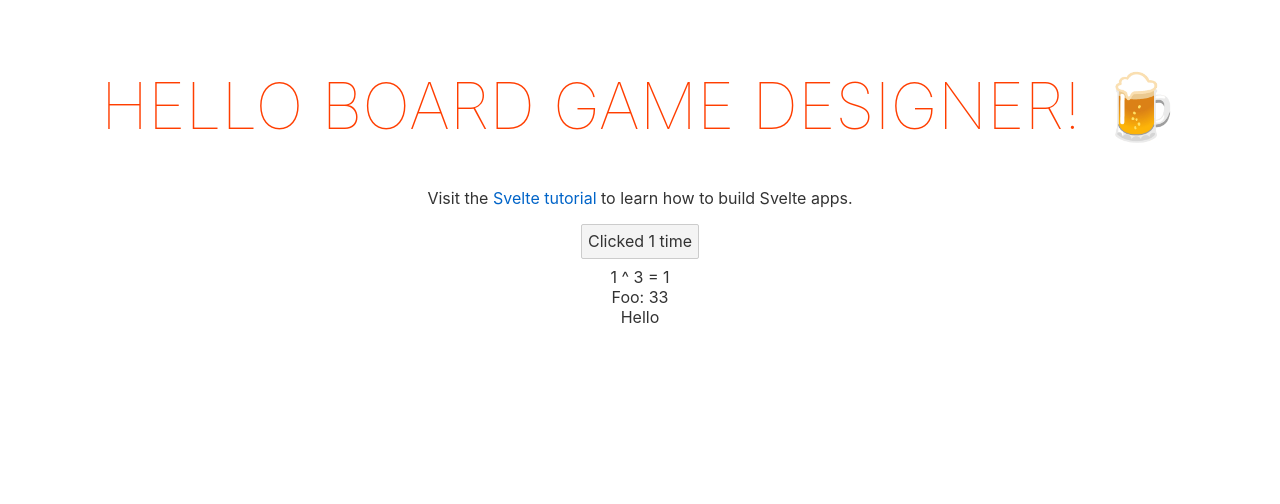
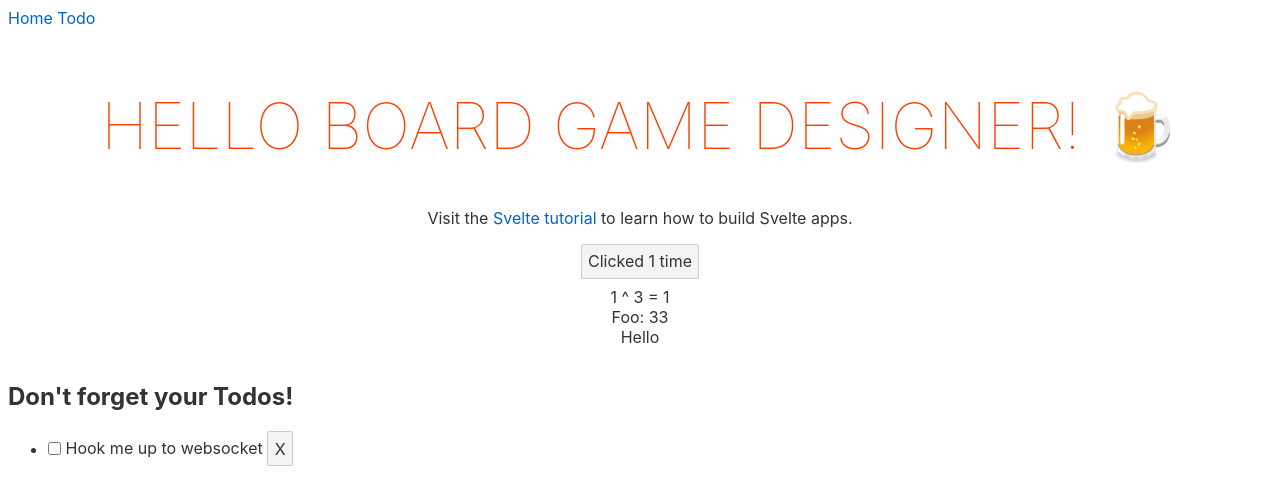
Before and after one commit to aaron-s-brown/board-game-designer, a Svelte app: page / in a window 1280 px wide. Shown: the top 504 px of the page. Built offline with nearby package versions, Linux system fonts and the light colour scheme.

Commit message:
Added a sweet todo list/store example

```diff
--- a/src/App.svelte
+++ b/src/App.svelte
@@ -1,33 +1,20 @@
 <script lang="ts">
+
+	import { Router, Link, Route } from "svelte-routing";
+	import Home from "./Home/Home.svelte"
+	import Todo from "./Todo/Todo.svelte"
+
+	export let url = "";
 	export let name: string;
-	import AaronButton from './Buttons/AaronButton.svelte';
 </script>
 
-<main>
-	<h1>Hello {name}! 🍺 </h1>
-	<p>Visit the <a href="https://svelte.dev/tutorial">Svelte tutorial</a> to learn how to build Svelte apps.</p>
-	<AaronButton foo={33}/>
-	Hello
-</main>
-
-<style>
-	main {
-		text-align: center;
-		padding: 1em;
-		max-width: 240px;
-		margin: 0 auto;
-	}
-
-	h1 {
-		color: #ff3e00;
-		text-transform: uppercase;
-		font-size: 4em;
-		font-weight: 100;
-	}
-
-	@media (min-width: 640px) {
-		main {
-			max-width: none;
-		}
-	}
-</style>
+<Router url="{url}">
+  <nav>
+    <Link to="/">Home</Link>
+    <Link to="todo">Todo</Link>
+  </nav>
+  <div>
+    <Route path="todo" component="{Todo}" />
+    <Route path="/"><Home name="{name}"/></Route>
+  </div>
+</Router>
--- /dev/null
+++ b/src/Home/Home.svelte
@@ -0,0 +1,40 @@
+<script lang="ts">
+  export let name: string;
+  import AaronButton from "../Buttons/AaronButton.svelte";
+  import List from "../Todo/List.svelte";
+</script>
+
+<main>
+  <h1>Hello {name}! 🍺</h1>
+  <p>
+    Visit the <a href="https://svelte.dev/tutorial">Svelte tutorial</a> to learn
+    how to build Svelte apps.
+  </p>
+  <AaronButton foo={33} />
+  Hello
+</main>
+
+<h2>Don't forget your Todos!</h2>
+<List />
+
+<style>
+  main {
+    text-align: center;
+    padding: 1em;
+    max-width: 240px;
+    margin: 0 auto;
+  }
+
+  h1 {
+    color: #ff3e00;
+    text-transform: uppercase;
+    font-size: 4em;
+    font-weight: 100;
+  }
+
+  @media (min-width: 640px) {
+    main {
+      max-width: none;
+    }
+  }
+</style>
--- /dev/null
+++ b/src/Todo/List.svelte
@@ -0,0 +1,35 @@
+<script lang="ts">
+  import { todos } from "./Store";
+
+  const removeTodo = (index: number) => {
+    todos.update((todos) => {
+      // remove the todo at the index
+      todos.splice(index, 1);
+      return todos;
+    });
+  };
+</script>
+
+<ul>
+  <!-- '$' is shorthand for subscribing to stores -->
+  {#each $todos as todo, index}
+    <li>
+      <input bind:checked={todo.done} type="checkbox" />
+      <span class="todo-text" on:click={() => (todo.done = !todo.done)} class:checked={todo.done}
+        >{todo.text}</span
+      >
+      <button on:click={() => removeTodo(index)}>X</button>
+    </li>
+    <br />
+  {/each}
+</ul>
+
+<style>
+  .checked {
+    text-decoration: line-through;
+  }
+  .todo-text {
+      cursor: pointer;
+      user-select: none;
+  }
+</style>
--- /dev/null
+++ b/src/Todo/Store.ts
@@ -0,0 +1,9 @@
+import { Writable, writable } from "svelte/store";
+
+// todo: hook this writable/store up to a websocket
+const defeaultTodo: Todo = {
+    text: "Hook me up to websocket",
+    done: false,
+};
+
+export const todos: Writable<Todo[]> = writable([defeaultTodo]);
--- /dev/null
+++ b/src/Todo/Todo.svelte
@@ -0,0 +1,23 @@
+<script lang="ts">
+  import List from "./List.svelte";
+
+  import { todos } from "./Store";
+
+  let newTodoText = "";
+
+  let createTodo = () => {
+    todos.update((todos) => {
+      var newTodo = {
+        text: newTodoText,
+        done: false,
+      };
+      return [...todos, newTodo];
+    });
+  };
+</script>
+
+<div>
+  <input type="text" bind:value={newTodoText} />
+  <button on:click={createTodo}>Add Todo</button>
+  <List />
+</div>
--- /dev/null
+++ b/src/Todo/types.d.ts
@@ -0,0 +1,4 @@
+interface Todo {
+  text: string;
+  done: boolean;
+}
```
Also changed, not shown: package.json (+6 -5 lines), 1 other file (tests, documents, lock files or other folders).
